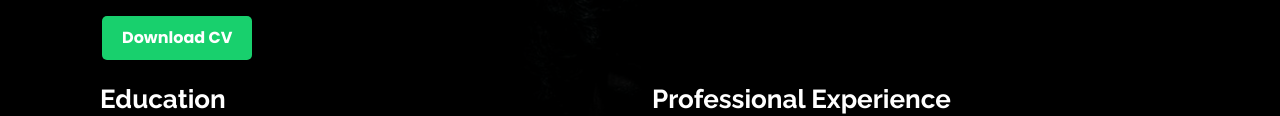
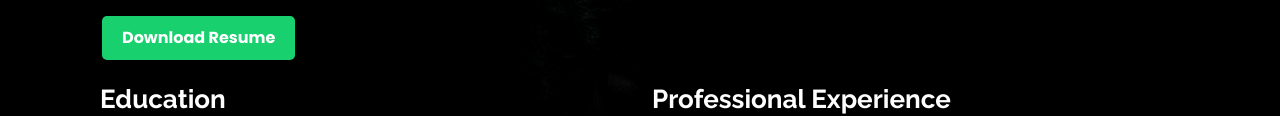
Before and after one commit to Jijinvj21/itsme_Jijin_vj, a plain HTML site: page index.html in a window 1280 px wide. Both pictures are taken after a click on the link "Resume". Shown: the part 201-317 px from the top of the page. Drawn offline with nearby package versions, Linux system fonts and the light colour scheme; some packages are replaced by stand-ins of ours; a script that the page names is missing.

Commit message:
my personal website updations

```diff
--- a/index.html
+++ b/index.html
@@ -256,7 +256,7 @@
         <p>Check My Resume</p>
       </div>
       <a href="/assets/Jijin_vj_Resume_Web_Developer.pdf" download>
-        <button class="download-btn">Download CV</button>
+        <button class="download-btn">Download Resume</button>
       </a>
 
 
```
